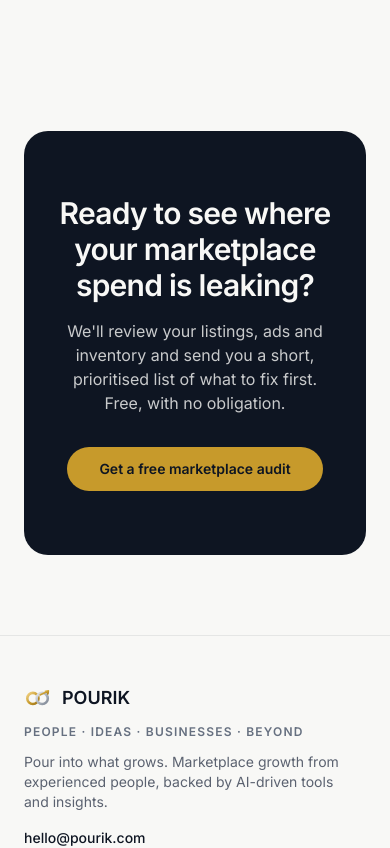
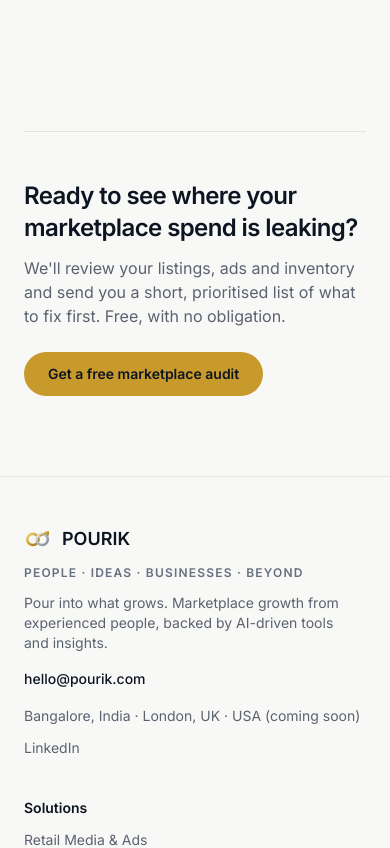
Before and after one commit to ranjandsgpt/pourik, a Next.js app: page / in a window 390 px wide. Shown: the part 6440-7288 px from the top of the page. Built offline with nearby package versions, Linux system fonts and the light colour scheme.

Commit message:
Solutions: components

```diff
--- a/components/Blocks.tsx
+++ b/components/Blocks.tsx
@@ -164,14 +164,16 @@
   label?: string;
 }) {
   return (
-    <div className="rounded-3xl bg-foreground px-8 py-16 text-center text-background">
-      <h2 className="font-display text-3xl font-semibold tracking-tight md:text-4xl">
-        {title}
-      </h2>
-      <p className="mx-auto mt-4 max-w-xl text-background/80">{copy}</p>
+    <div className="flex flex-col gap-6 border-t border-line pt-12 md:flex-row md:items-center md:justify-between">
+      <div className="max-w-2xl">
+        <h2 className="font-display text-2xl font-semibold tracking-tight md:text-3xl">
+          {title}
+        </h2>
+        <p className="mt-3 text-muted">{copy}</p>
+      </div>
       <Link
         href={href}
-        className="mt-8 inline-block rounded-full bg-brand px-8 py-3 text-sm font-semibold text-ink transition-colors hover:bg-brand-dark"
+        className="inline-block shrink-0 self-start rounded-full bg-brand px-6 py-3 text-sm font-semibold text-ink transition-colors hover:bg-brand-dark md:self-center"
       >
         {label}
       </Link>
--- a/components/ContactForm.tsx
+++ b/components/ContactForm.tsx
@@ -6,7 +6,7 @@
 import { FormError, FormSent, Honeypot } from "./FormStatus";
 
 const reasons = [
-  "Consulting inquiry",
+  "Solutions inquiry",
   "Free marketplace audit",
   "Notify me about Pourik brands",
   "Joining the Pourik expert network",
--- a/components/Footer.tsx
+++ b/components/Footer.tsx
@@ -4,12 +4,12 @@
 
 const columns = [
   {
-    title: "Consulting",
+    title: "Solutions",
     links: [
-      ["/services#advertising", "Retail Media & Ads"],
-      ["/services#catalog", "Catalog & Listings"],
-      ["/services#operations", "Inventory & Pricing"],
-      ["/services#expansion", "Marketplace Expansion"],
+      ["/solutions#advertising", "Retail Media & Ads"],
+      ["/solutions#catalog", "Catalog & Listings"],
+      ["/solutions#operations", "Inventory & Pricing"],
+      ["/solutions#expansion", "Marketplace Expansion"],
       ["/audit", "Free Audit"],
     ],
   },
--- a/components/Header.tsx
+++ b/components/Header.tsx
@@ -5,7 +5,7 @@
 import Logomark from "./Logomark";
 
 const nav = [
-  { href: "/services", label: "Consulting" },
+  { href: "/solutions", label: "Solutions" },
   { href: "/people", label: "Our People" },
   { href: "/brands", label: "Our Brands" },
   { href: "/about", label: "About" },
--- /dev/null
+++ b/components/Solutions.tsx
@@ -0,0 +1,156 @@
+import Link from "next/link";
+
+export type Solution = {
+  id: string;
+  title: string;
+  short: string;
+  copy: string;
+  items: string[];
+};
+
+export const solutions: Solution[] = [
+  {
+    id: "advertising",
+    title: "Retail Media & Advertising",
+    short: "Sponsored ads, DSP and marketplace ad programmes run around contribution margin, so spend goes where it earns.",
+    copy: "We plan, run and optimise paid media across the marketplaces that matter, built around contribution margin rather than vanity ROAS.",
+    items: [
+      "Amazon Sponsored Products, Brands & Display",
+      "Amazon DSP",
+      "Walmart Connect",
+      "TikTok Shop ads",
+      "Shopee, Lazada and Tokopedia ads (coming soon)",
+      "Bid strategy and budget pacing tied to margin, not just ACOS",
+      "Regular performance reporting with clear next actions",
+    ],
+  },
+  {
+    id: "catalog",
+    title: "Catalog & Listing Optimisation",
+    short: "Search-led titles, rich content, images and video that help shoppers find you and choose you.",
+    copy: "Your listings are your storefront. We rebuild them to convert, and to rank.",
+    items: [
+      "AI-assisted keyword research and search-led titles and bullets",
+      "Rich content (such as A+ Content) and brand store design",
+      "Image and video strategy for conversion rate",
+      "Review and ratings strategy within platform rules",
+      "Variation and catalog structure cleanup",
+    ],
+  },
+  {
+    id: "operations",
+    title: "Inventory & Pricing Strategy",
+    short: "Forecasting, reorder planning and pricing logic that protect availability, margin and cash flow together.",
+    copy: "Growth stalls fast when you're out of stock or priced wrong. We keep both in check.",
+    items: [
+      "Demand forecasting and reorder planning",
+      "Fulfilment model and multi-warehouse strategy",
+      "Pricing logic that protects Buy Box and margin",
+      "Promotions, coupons and deal planning",
+    ],
+  },
+  {
+    id: "expansion",
+    title: "Marketplace Expansion",
+    short: "Launch plans for new marketplaces, regions and categories, built step by step.",
+    copy: "Ready for a new marketplace, region or category? We plan the launch step by step, using what our experts have learned across many brands.",
+    items: [
+      "New marketplace launch planning",
+      "Cross-border entry and localisation",
+      "New category and product launch strategy",
+      "Competitive and category analysis",
+    ],
+  },
+];
+
+const paths: Record<string, React.ReactNode> = {
+  // Megaphone
+  advertising: (
+    <>
+      <path d="M4 10v4a1 1 0 0 0 1 1h2l5 4V5L7 9H5a1 1 0 0 0-1 1Z" />
+      <path d="M16 8.5a5 5 0 0 1 0 7" />
+      <path d="M18.5 6a8.5 8.5 0 0 1 0 12" />
+    </>
+  ),
+  // Listing card
+  catalog: (
+    <>
+      <rect x="4" y="4" width="16" height="16" rx="2" />
+      <path d="M8 9h8M8 13h8M8 17h5" />
+    </>
+  ),
+  // Box
+  operations: (
+    <>
+      <path d="M3.5 7.5 12 3l8.5 4.5v9L12 21l-8.5-4.5v-9Z" />
+      <path d="M3.5 7.5 12 12l8.5-4.5M12 12v9" />
+    </>
+  ),
+  // Globe
+  expansion: (
+    <>
+      <circle cx="12" cy="12" r="8.5" />
+      <path d="M3.5 12h17M12 3.5c2.5 2.6 3.5 5.4 3.5 8.5s-1 5.9-3.5 8.5c-2.5-2.6-3.5-5.4-3.5-8.5s1-5.9 3.5-8.5Z" />
+    </>
+  ),
+};
+
+export function SolutionIcon({ id }: { id: string }) {
+  return (
+    <span className="flex h-11 w-11 items-center justify-center rounded-xl border border-line bg-background text-brand">
+      <svg
+        width="22"
+        height="22"
+        viewBox="0 0 24 24"
+        fill="none"
+        stroke="currentColor"
+        strokeWidth="1.7"
+        strokeLinecap="round"
+        strokeLinejoin="round"
+        aria-hidden="true"
+      >
+        {paths[id]}
+      </svg>
+    </span>
+  );
+}
+
+// Four-column row: icon, title, short copy, link.
+export function SolutionRow({ linkBase = "/solutions" }: { linkBase?: string }) {
+  return (
+    <div className="grid gap-10 sm:grid-cols-2 lg:grid-cols-4">
+      {solutions.map((s) => (
+        <div key={s.id}>
+          <SolutionIcon id={s.id} />
+          <h3 className="mt-4 font-display text-lg font-semibold">{s.title}</h3>
+          <p className="mt-2 text-sm text-muted">{s.short}</p>
+          <Link
+            href={`${linkBase}#${s.id}`}
+            className="mt-3 inline-block text-sm font-semibold text-brand hover:text-brand-dark"
+          >
+            Learn more →
+          </Link>
+        </div>
+      ))}
+    </div>
+  );
+}
+
+// Growth-stage icon: 1, 2 or 3 filled bars.
+export function StageIcon({ level }: { level: 1 | 2 | 3 }) {
+  return (
+    <svg width="44" height="40" viewBox="0 0 44 40" aria-hidden="true">
+      {[0, 1, 2].map((i) => (
+        <rect
+          key={i}
+          x={4 + i * 13}
+          y={26 - i * 10}
+          width="10"
+          height={12 + i * 10}
+          rx="2"
+          fill={i < level ? "var(--brand)" : "var(--line)"}
+        />
+      ))}
+    </svg>
+  );
+}
```
